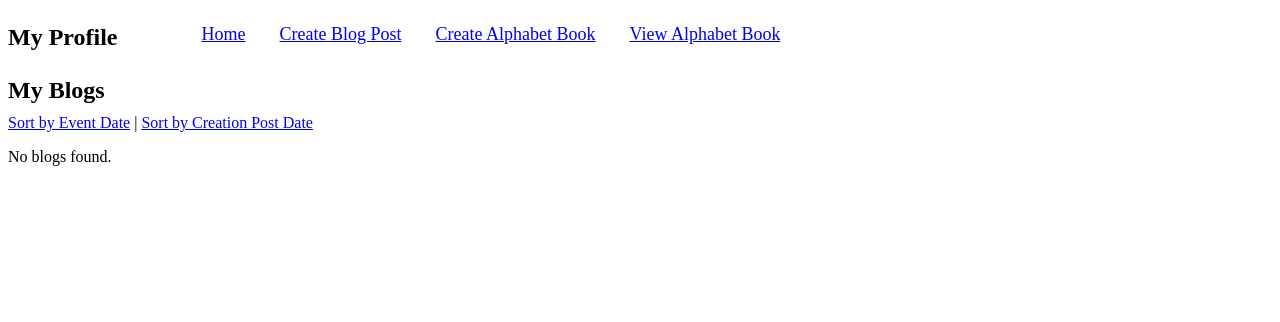
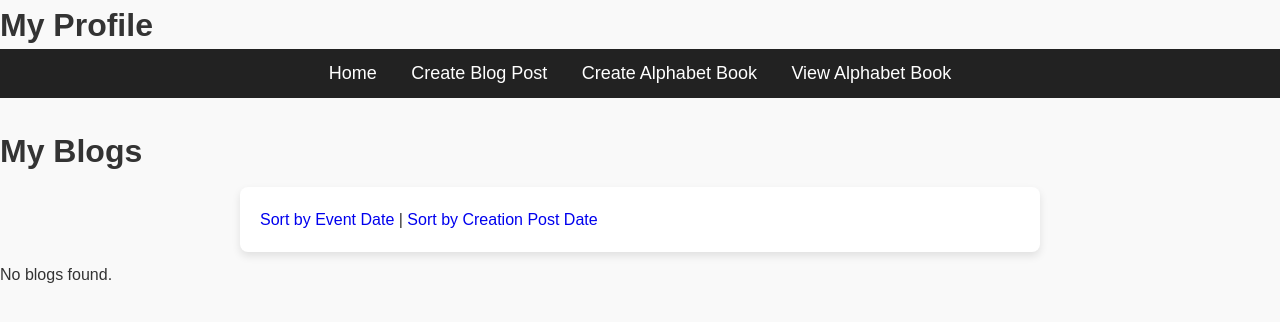
Before and after one commit to Sjoseph9652/ICS325-ABCD-Bears-Project, a PHP site: page /logged-in.php in a window 1280 px wide. Shown: the top 322 px of the page. Run offline with PHP 8.4, Linux system fonts and the light colour scheme; the visitor is signed in with stand-in values (Sample User, id 1); data that the repository does not hold is empty.

Commit message:
Add files via upload

```diff
--- a/alphabet_book.php
+++ b/alphabet_book.php
@@ -48,7 +48,7 @@ $conn->close();
     <ul>
         <li><a href="index.php">Home</a></li>
         <li><a href="create_blog.php">Create Blog Post</a></li>
-        <li><a href="alphabet_book.php">View Alphabet Book</a></li>
+        <li><a href="view_alphabet_books.php">View Alphabet Book</a></li>
     </ul>
 </nav>
 
@@ -69,7 +69,7 @@ $conn->close();
         <tbody>
             <?php foreach ($blogs as $blog): ?>
                 <tr>
-                    <td><input type="checkbox" name="selected_blogs[]" value="<?php echo $blog['blog_id']; ?>"></td>
+                    <td><input type="checkbox" name="selected_blogs[]" value="<?php echo $blog['blog_id']; ?>"></td> <!-- Find the blog ID associated with the user and display it that way -->
                     <td><?php echo htmlspecialchars($blog['title']); ?></td>
                 </tr>
             <?php endforeach; ?>
--- a/logged-in.php
+++ b/logged-in.php
@@ -15,7 +15,7 @@
         <li><a href="index.php">Home</a></li>
         <li><a href="create_blog.php">Create Blog Post</a></li>
         <li><a href="alphabet_book.php"> Create Alphabet Book</a></li>
-        <li><a href="display_alphabet_book.html"> View Alphabet Book</a></li>
+        <li><a href="view_alphabet_books.php"> View Alphabet Book</a></li>
     </ul>
 </nav>
 
--- a/styles.css
+++ b/styles.css
@@ -1,29 +1,141 @@
-*
-{
+
+* {
     box-sizing: border-box;
+    margin: 0;
+    padding: 0;
+    font-family: 'Arial', sans-serif;
 }
 
-h1
-{
-    display: inline-block;
-    margin-right: 25px;
-    margin-bottom: 10px;
-    font-size: 24px;
+
+body {
+    font-size: 16px;
+    color: #333;
+    line-height: 1.6;
+    margin: 0;
+    padding: 0;
+    background-color: #f9f9f9;
 }
 
-nav
-{
-    display: inline-block;
-    vertical-align: top;
+
+
+main{
+    min-height: calc(100vh - 42px);
+}
+
+header {
+    background-color: gray;
+    padding: 20px;
+    text-align: center;
+    border-bottom: 2px solid #ccc;
+    margin: 0;
+    line-height: 0;
+    padding: 50px;
+}
+
+nav {
+    background-color: #222;
+    padding: 10px 0;
+    text-align: center;
+    margin: 0;
+    position: relative;
+    top: -2px;
+}
+
+nav ul {
+    list-style-type: none;
+    padding: 0;
+    margin: 0;
 }
 
 nav ul li {
-    display: inline;
+    display: inline-block;
     margin: 0 15px;
-    color: black;
+}
+
+nav ul li a {
+    text-decoration: none;
+    color: white;
     font-size: 18px;
+    transition: color 0.3s;
 }
 
 nav ul li a:hover {
     color: #f0c040;
 }
+
+
+div {
+    padding: 20px;
+    margin: 10px auto;
+    max-width: 800px;
+    background: white;
+    box-shadow: 0 4px 8px rgba(0, 0, 0, 0.1);
+    border-radius: 8px;
+}
+
+div h2 {
+    font-size: 24px;
+    color: #222;
+    margin-bottom: 10px;
+}
+
+div p {
+    color: #555;
+    margin-bottom: 8px;
+}
+
+div img {
+    margin-top: 10px;
+    border-radius: 8px;
+    max-width: 100%;
+    height: auto;
+    box-shadow: 0 2px 4px rgba(0, 0, 0, 0.1);
+}
+
+
+footer {
+    background-color: #222;
+    color: white;
+    text-align: center;
+    padding: 10px 0;
+
+}
+
+footer p {
+    margin: 0;
+    font-size: 14px;
+}
+
+
+
+#create-blog-form, #sign-in-form, #create-account-form,#logged-in-form, #edit-form {
+    background-color: #fff;
+    border: 1px solid #ddd;
+    border-radius: 10px;
+    box-shadow: 0 4px 6px rgba(0, 0, 0, 0.1);
+    padding: 20px;
+    width: 100%;
+    max-width: 400px;
+    margin-top: 25px;
+    justify-content: center;
+    align-items: center;
+}
+
+input, textarea, select, button {
+    padding: 10px;
+    border: 1px solid #ccc;
+    border-radius: 5px;
+    font-size: 14px;
+    width: 100%;
+    box-sizing: border-box;
+    margin-top: 15px;
+    margin-bottom: 10px;
+}
+
+a{
+    text-decoration: none;
+}
+
+#event-post{
+    text-align: center;
+}
--- a/submit_alphabet_book.php
+++ b/submit_alphabet_book.php
@@ -32,7 +32,7 @@ if ($_SERVER['REQUEST_METHOD'] == 'POST') {
         $book_id = $conn->insert_id; // Get the ID of the new book
 
         // Insert the selected blog posts into the book
-        $stmt = $conn->prepare("INSERT INTO alphabet_book (book_id, blog_id) VALUES (?, ?)");
+        $stmt = $conn->prepare("INSERT INTO alphabet_book_blogs (book_id, blog_id) VALUES (?, ?)");
         foreach ($selected_blogs as $blog_id) {
             $stmt->bind_param("ii", $book_id, $blog_id);
             $stmt->execute();
```
Also changed, not shown: view_alphabet_books.php (+49 -0 lines), view_blog_in_alphabet_book.php (added, +71 -0 lines), images/35/Screenshot 2024-11-09 230154.png (added).
